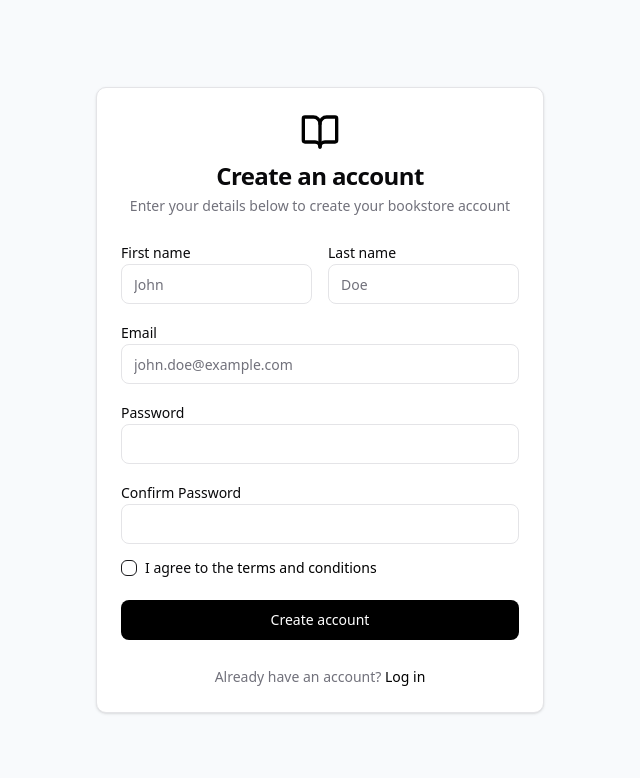
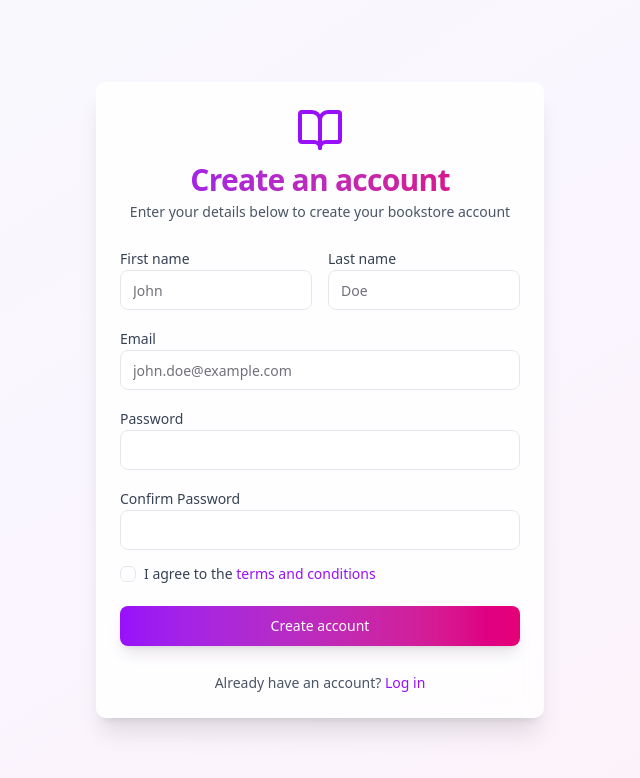
Before and after one commit to cosmoset/Bookstore-FrontEnd, a Next.js app: page /signup in a window 1280 px wide. Shown: the top 778 px of the page, without its empty margins (320-960 px from the left). Built offline with nearby package versions, Linux system fonts and the light colour scheme.

Commit message:
add cardlist

```diff
--- /dev/null
+++ b/app/card/page.tsx
@@ -0,0 +1,54 @@
+import Link from "next/link";
+import Image from "next/image";
+import { Button } from "@/components/ui/button";
+import { HeartIcon, PlusIcon } from "lucide-react";
+import NavHeader from "@/All Components /nav-header"
+const product =
+    {
+  name: "Red Hat",
+  href: "#",
+  image: "https://bundui-images.netlify.app/products/04.jpeg",
+  price: "$28",
+  category: "Clothing"
+};
+
+
+
+export default function ProductCard() {
+  return (
+    <>
+    <NavHeader/>
+    <div className="w-[300px] group relative space-y-4">
+      <figure className="group-hover:opacity-90">
+        <Image
+          className="w-full rounded-lg aspect-square"
+          src={product.image}
+          width={300}
+          height={500}
+          alt={product.name}
+        />
+      </figure>
+      <div className="flex justify-between">
+        <div>
+          <h3 className="text-lg">
+            <Link href={product.href}>
+              <span aria-hidden="true" className="absolute inset-0" />
+              {product.name}
+            </Link>
+          </h3>
+          <p className="text-sm text-muted-foreground">{product.category}</p>
+        </div>
+        <p className="text-lg font-semibold">{product.price}</p>
+      </div>
+      <div className="flex gap-4">
+        <Button variant="outline" size="icon" className="flex-shrink-0">
+          <HeartIcon className="size-4" />
+        </Button>
+        <Button variant="outline" className="w-full">
+          <PlusIcon className="size-4 me-1" /> Add to Card
+        </Button>
+      </div>
+    </div>
+    </>
+  );
+}
--- /dev/null
+++ b/app/dona/page.tsx
@@ -0,0 +1,30 @@
+"use client";
+import { cn } from "@/lib/utils";
+
+export function CardDemo() {
+  return (
+    <div className="max-w-xs w-full">
+      <div
+        className={cn(
+          "group w-full cursor-pointer overflow-hidden relative card h-96 rounded-md shadow-xl mx-auto flex flex-col justify-end p-4 border border-transparent dark:border-neutral-800",
+          "bg-[url(https://images.unsplash.com/photo-1476842634003-7dcca8f832de?ixid=MnwxMjA3fDB8MHxwaG90by1wYWdlfHx8fGVufDB8fHx8&ixlib=rb-1.2.1&auto=format&fit=crop&w=1650&q=80)] bg-cover",
+          // Preload hover image by setting it in a pseudo-element
+          "before:bg-[url(https://i.giphy.com/media/v1.Y2lkPTc5MGI3NjExNWlodTF3MjJ3NnJiY3Rlc2J0ZmE0c28yeWoxc3gxY2VtZzA5ejF1NSZlcD12MV9pbnRlcm5hbF9naWZfYnlfaWQmY3Q9Zw/syEfLvksYQnmM/giphy.gif)] before:fixed before:inset-0 before:opacity-0 before:z-[-1]",
+          "hover:bg-[url(https://i.giphy.com/media/v1.Y2lkPTc5MGI3NjExNWlodTF3MjJ3NnJiY3Rlc2J0ZmE0c28yeWoxc3gxY2VtZzA5ejF1NSZlcD12MV9pbnRlcm5hbF9naWZfYnlfaWQmY3Q9Zw/syEfLvksYQnmM/giphy.gif)]",
+          "hover:after:content-[''] hover:after:absolute hover:after:inset-0 hover:after:bg-black hover:after:opacity-50",
+          "transition-all duration-500"
+        )}
+      >
+        <div className="text relative z-50">
+          <h1 className="font-bold text-xl md:text-3xl text-gray-50 relative">
+            Background Overlays
+          </h1>
+          <p className="font-normal text-base text-gray-50 relative my-4">
+            This card is for some special elements, like displaying background
+            gifs on hover only.
+          </p>
+        </div>
+      </div>
+    </div>
+  );
+}
--- a/app/signup/page.tsx
+++ b/app/signup/page.tsx
@@ -1,3 +1,5 @@
+"use client"
+
 import Link from "next/link"
 import { BookOpen } from "lucide-react"
 import { Button } from "@/components/ui/button"
@@ -5,66 +7,159 @@ import { Card, CardContent, CardDescription, CardFooter, CardHeader, CardTitle }
 import { Input } from "@/components/ui/input"
 import { Label } from "@/components/ui/label"
 import { Checkbox } from "@/components/ui/checkbox"
+import { motion } from "framer-motion"
 
 export default function SignUpPage() {
   return (
-    <div className="flex min-h-screen items-center justify-center bg-slate-50 p-4">
-      <Card className="w-full max-w-md">
+    <div className="min-h-screen flex items-center justify-center bg-gradient-to-br from-slate-50 via-purple-50 to-pink-50 p-4">
+      <motion.div
+        initial={{ opacity: 0, y: 20 }}
+        animate={{ opacity: 1, y: 0 }}
+        transition={{ duration: 0.5 }}
+        className="w-full max-w-md"
+      >
+        <Card className="w-full backdrop-blur-sm bg-white/80 shadow-xl border-0">
           <CardHeader className="space-y-1 text-center">
-          <div className="flex justify-center mb-2">
-            <BookOpen className="h-10 w-10 text-black" />
-          </div>
-          <CardTitle className="text-2xl font-bold">Create an account</CardTitle>
-          <CardDescription>Enter your details below to create your bookstore account</CardDescription>
+            <motion.div
+              initial={{ scale: 0 }}
+              animate={{ scale: 1 }}
+              transition={{ delay: 0.2, type: "spring" }}
+              className="flex justify-center mb-2"
+            >
+              <BookOpen className="h-12 w-12 text-purple-600" />
+            </motion.div>
+            <motion.div
+              initial={{ opacity: 0, y: 10 }}
+              animate={{ opacity: 1, y: 0 }}
+              transition={{ delay: 0.3 }}
+            >
+              <CardTitle className="text-3xl font-bold bg-gradient-to-r from-purple-600 to-pink-600 bg-clip-text text-transparent">
+                Create an account
+              </CardTitle>
+            </motion.div>
+            <motion.div
+              initial={{ opacity: 0 }}
+              animate={{ opacity: 1 }}
+              transition={{ delay: 0.4 }}
+            >
+              <CardDescription className="text-gray-600">
+                Enter your details below to create your bookstore account
+              </CardDescription>
+            </motion.div>
           </CardHeader>
           <CardContent className="space-y-4">
-          <div className="grid grid-cols-2 gap-4">
+            <motion.div
+              initial={{ opacity: 0, x: -20 }}
+              animate={{ opacity: 1, x: 0 }}
+              transition={{ delay: 0.5 }}
+              className="grid grid-cols-2 gap-4"
+            >
               <div className="space-y-2">
-              <Label htmlFor="first-name">First name</Label>
-              <Input id="first-name" placeholder="John" required />
+                <Label htmlFor="first-name" className="text-gray-700">First name</Label>
+                <Input
+                  id="first-name"
+                  placeholder="John"
+                  required
+                  className="border-gray-200 focus:border-purple-500 focus:ring-purple-500 transition-all duration-200"
+                />
               </div>
               <div className="space-y-2">
-              <Label htmlFor="last-name">Last name</Label>
-              <Input id="last-name" placeholder="Doe" required />
+                <Label htmlFor="last-name" className="text-gray-700">Last name</Label>
+                <Input
+                  id="last-name"
+                  placeholder="Doe"
+                  required
+                  className="border-gray-200 focus:border-purple-500 focus:ring-purple-500 transition-all duration-200"
+                />
               </div>
-          </div>
-          <div className="space-y-2">
-            <Label htmlFor="email">Email</Label>
-            <Input id="email" type="email" placeholder="john.doe@example.com" required />
-          </div>
-          <div className="space-y-2">
-            <Label htmlFor="password">Password</Label>
-            <Input id="password" type="password" required />
-          </div>
-          <div className="space-y-2">
-            <Label htmlFor="confirm-password">Confirm Password</Label>
-            <Input id="confirm-password" type="password" required />
-          </div>
-          <div className="flex items-center space-x-2">
-            <Checkbox id="terms" />
+            </motion.div>
+            <motion.div
+              initial={{ opacity: 0, x: -20 }}
+              animate={{ opacity: 1, x: 0 }}
+              transition={{ delay: 0.6 }}
+              className="space-y-2"
+            >
+              <Label htmlFor="email" className="text-gray-700">Email</Label>
+              <Input
+                id="email"
+                type="email"
+                placeholder="john.doe@example.com"
+                required
+                className="border-gray-200 focus:border-purple-500 focus:ring-purple-500 transition-all duration-200"
+              />
+            </motion.div>
+            <motion.div
+              initial={{ opacity: 0, x: -20 }}
+              animate={{ opacity: 1, x: 0 }}
+              transition={{ delay: 0.7 }}
+              className="space-y-2"
+            >
+              <Label htmlFor="password" className="text-gray-700">Password</Label>
+              <Input
+                id="password"
+                type="password"
+                required
+                className="border-gray-200 focus:border-purple-500 focus:ring-purple-500 transition-all duration-200"
+              />
+            </motion.div>
+            <motion.div
+              initial={{ opacity: 0, x: -20 }}
+              animate={{ opacity: 1, x: 0 }}
+              transition={{ delay: 0.8 }}
+              className="space-y-2"
+            >
+              <Label htmlFor="confirm-password" className="text-gray-700">Confirm Password</Label>
+              <Input
+                id="confirm-password"
+                type="password"
+                required
+                className="border-gray-200 focus:border-purple-500 focus:ring-purple-500 transition-all duration-200"
+              />
+            </motion.div>
+            <motion.div
+              initial={{ opacity: 0 }}
+              animate={{ opacity: 1 }}
+              transition={{ delay: 0.9 }}
+              className="flex items-center space-x-2"
+            >
+              <Checkbox id="terms" className="border-gray-200 data-[state=checked]:bg-purple-600 data-[state=checked]:border-purple-600" />
               <label
                 htmlFor="terms"
-              className="text-sm font-medium leading-none peer-disabled:cursor-not-allowed peer-disabled:opacity-70"
+                className="text-sm font-medium leading-none text-gray-700"
               >
                 I agree to the{" "}
-              <Link href="#" className="text-black hover:underline">
+                <Link href="#" className="text-purple-600 hover:text-purple-700 hover:underline transition-colors">
                   terms and conditions
                 </Link>
               </label>
-          </div>
+            </motion.div>
           </CardContent>
           <CardFooter>
-          <Button className="w-full bg-black hover:bg-gray-800 text-white">Create account</Button>
+            <motion.div
+              whileHover={{ scale: 1.02 }}
+              whileTap={{ scale: 0.98 }}
+              className="w-full"
+            >
+              <Button className="w-full bg-gradient-to-r from-purple-600 to-pink-600 hover:from-purple-700 hover:to-pink-700 text-white shadow-lg transition-all duration-200">
+                Create account
+              </Button>
+            </motion.div>
           </CardFooter>
-        <div className="text-center pb-6">
-          <span className="text-sm text-muted-foreground">
+          <motion.div
+            initial={{ opacity: 0 }}
+            animate={{ opacity: 1 }}
+            transition={{ delay: 1 }}
+            className="text-center pb-6"
+          >
+            <span className="text-sm text-gray-600">
               Already have an account?{" "}
-            <Link href="/login" className="text-black hover:underline">
+              <Link href="/login" className="text-purple-600 hover:text-purple-700 hover:underline transition-colors">
                 Log in
               </Link>
             </span>
-        </div>
+          </motion.div>
         </Card>
+      </motion.div>
     </div>
   )
 }
--- a/package.json
+++ b/package.json
@@ -15,6 +15,7 @@
     "@radix-ui/react-label": "^2.1.4",
     "class-variance-authority": "^0.7.1",
     "clsx": "^2.1.1",
+    "framer-motion": "^12.10.1",
     "lucide-react": "^0.507.0",
     "motion": "^12.9.4",
     "next": "15.3.1",
```
Also changed, not shown: app/login/page.tsx (+89 -33 lines), 1 other file (tests, documents, lock files or other folders). Lines whose indentation alone changed are shown as unchanged.
